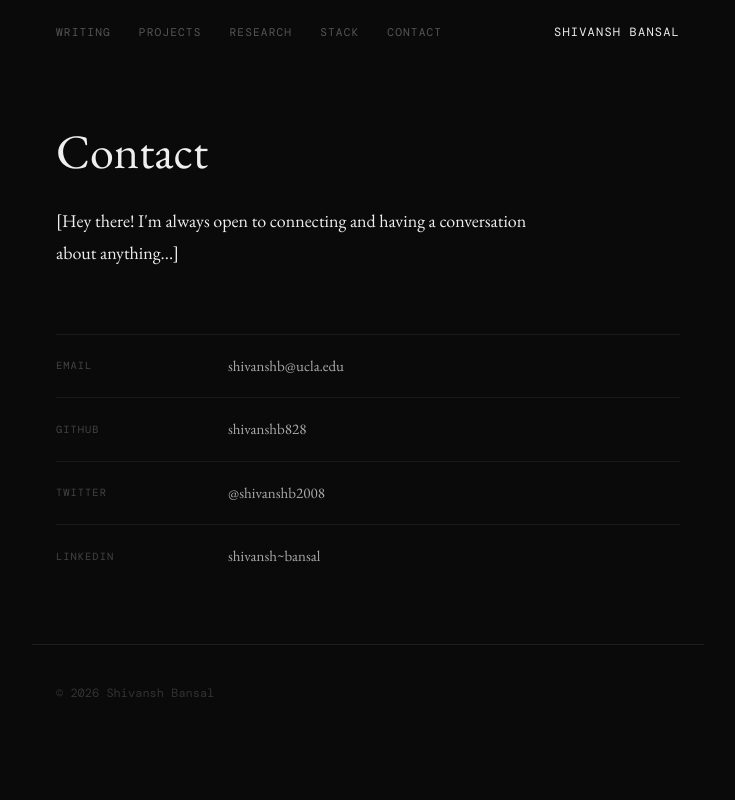
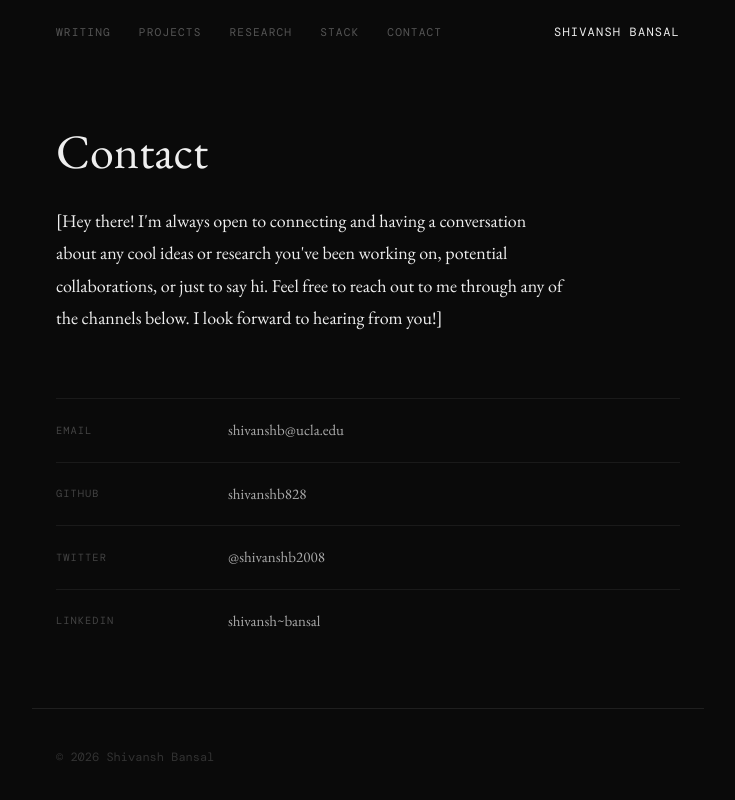
Before and after one commit to shivanshb828/Personal-Website, a Next.js app: page /contact in a window 1280 px wide. Shown: the top 800 px of the page, without its empty margins (272-1007 px from the left). Built offline with nearby package versions, Linux system fonts and the light colour scheme; a web font is replaced by a local one.

Commit message:
hello tagline

```diff
--- a/app/contact/page.tsx
+++ b/app/contact/page.tsx
@@ -35,7 +35,7 @@ export default function ContactPage() {
     <div>
       <h1 className="text-5xl font-normal leading-tight mb-6">Contact</h1>
       <p className="text-lg leading-[1.8] mb-16 max-w-lg">
-        [Hey there! I'm always open to connecting and having a conversation about anything...]
+        [Hey there! I'm always open to connecting and having a conversation about any cool ideas or research you've been working on, potential collaborations, or just to say hi. Feel free to reach out to me through any of the channels below. I look forward to hearing from you!]
       </p>
 
       <div className="space-y-0">
```
